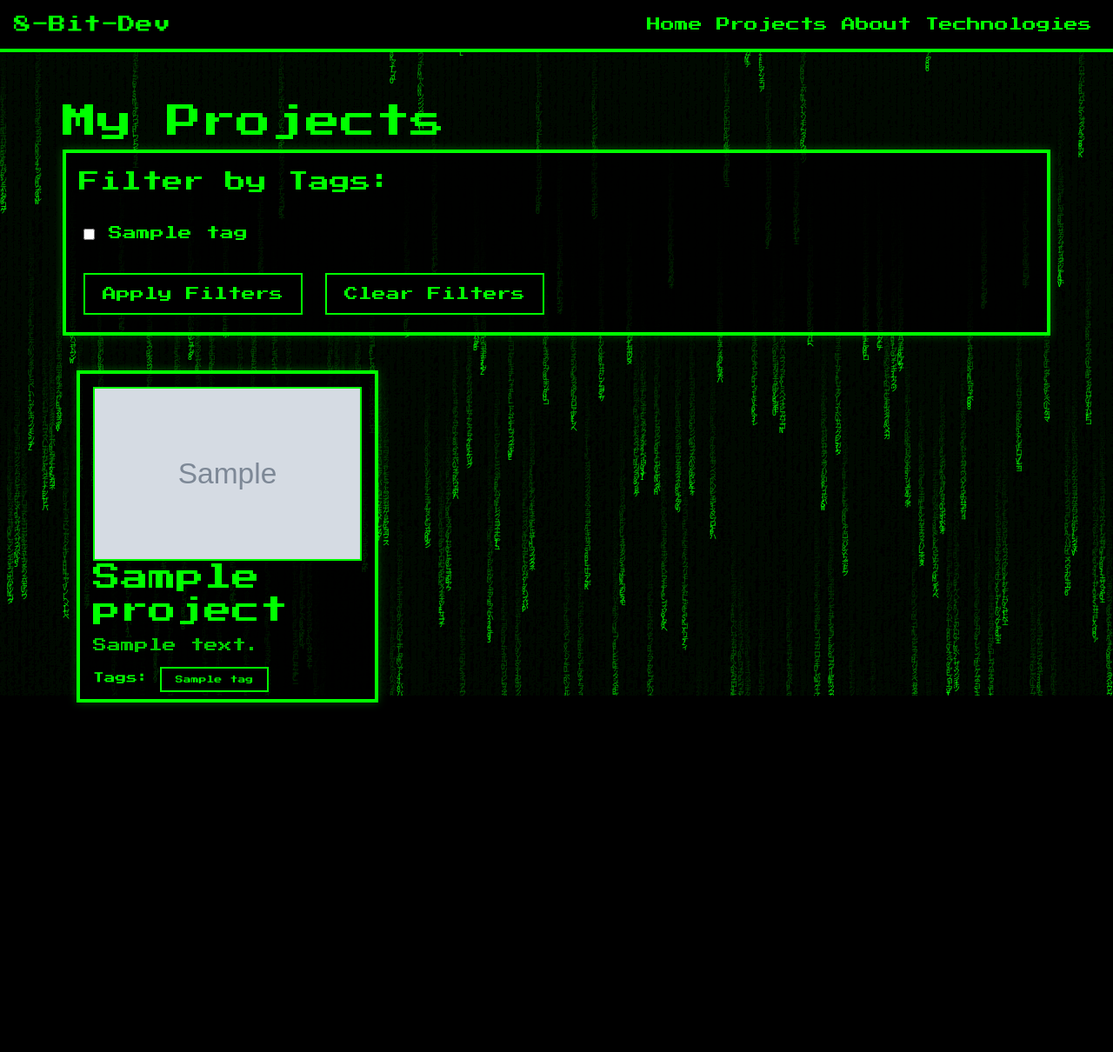
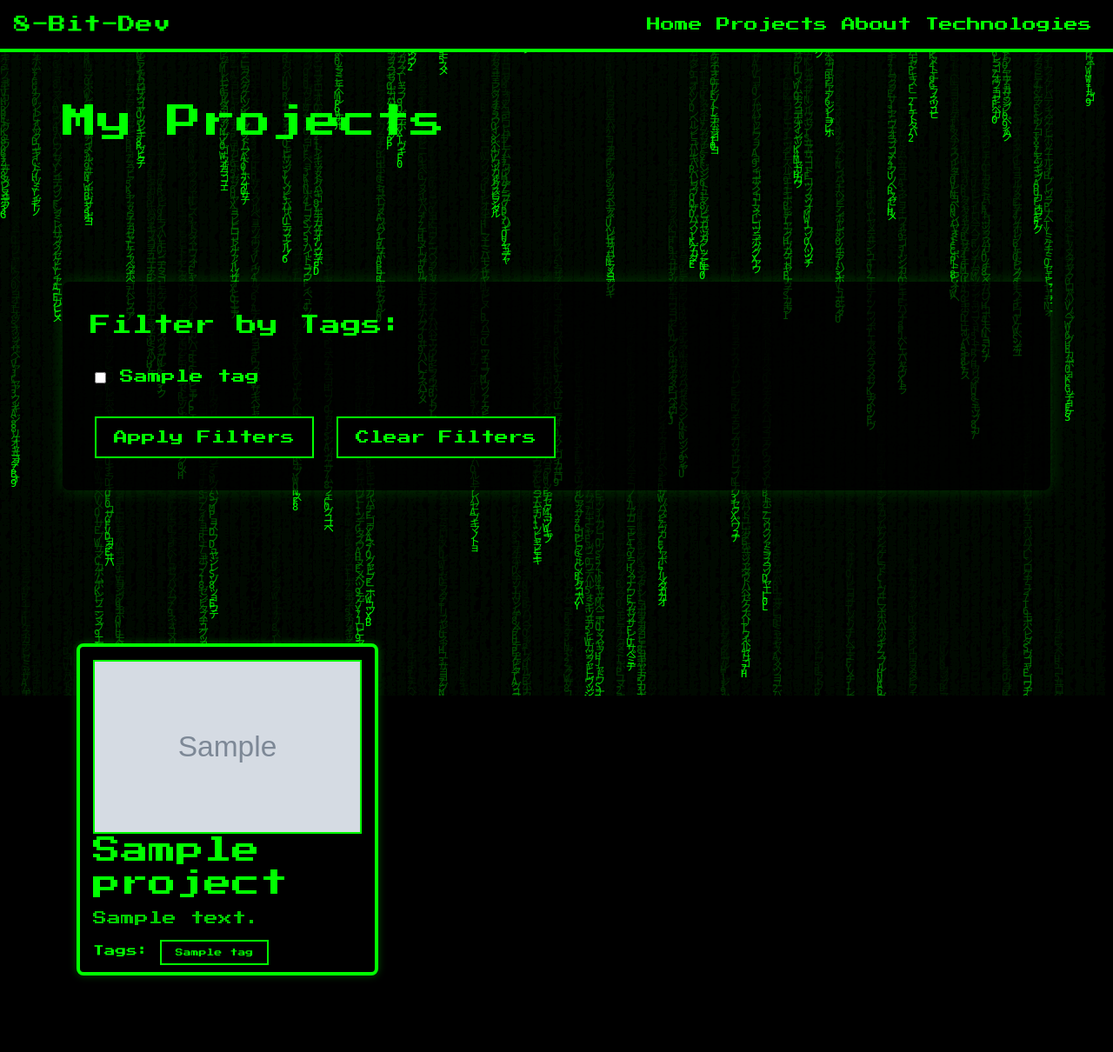
Before and after one commit to Fraser-Bayle/Portfolio_website, a Django app: template projects/templates/projects/project_list.html in a window 1280 px wide. Shown: the whole page at 87% size. Before the commit the page ends 813 px from the top, so only its background shows below. Run offline with Django 5.2, Linux system fonts and the light colour scheme; the template is opened without the code that fills it: most values are stand-ins (such as "Sample title", 1, 10 or a date in 2020); grey boxes marked "Sample" are stand-in pictures; some libraries are stand-ins or nearby versions.

Commit message:
Optimize matrix effect rendering and update UI elements
Improved matrix.js rendering performance by adding hardware acceleration, adjusting font size, and implementing dynamic drop speeds. Added a new template directory in the project configuration. Enhanced styling for `.pixel-btn` in CSS and deferred loading of matrix.js for better page load performance.

```diff
--- a/projects/templates/projects/project_list.html
+++ b/projects/templates/projects/project_list.html
@@ -7,7 +7,7 @@
     <h1 class="page-title pixel-text">My Projects</h1>
 
     <!-- Filter Form -->
-    <form method="get" id="tag-filter-form" class="pixel-border mb-4">
+    <form method="get" id="tag-filter-form" class="home-content">
       <fieldset>
         <legend class="pixel-text">Filter by Tags:</legend>
         <div class="tag-container">
@@ -33,7 +33,7 @@
     {% else %}
         {% for project in projects %}
       <a href="{% url 'projects:project_detail' project.pk %}" class="project-link">
-        <div class="project-card pixel-border">
+        <div class="project-card home-content">
           {% if project.thumbnail %}
             <img src="{{ project.thumbnail.url }}" alt="{{ project.title }} thumbnail" class="project-thumbnail">
           {% else %}
--- a/static/js/matrix.js
+++ b/static/js/matrix.js
@@ -29,7 +29,7 @@ class MatrixRain {
         this.nums = '0123456789';
         this.alphabet = this.katakana + this.latin + this.nums;
 
-        this.fontSize = 8;
+        this.fontSize = 12;
         this.speed = 0.5;
         this.rainDrops = [];
 
```
